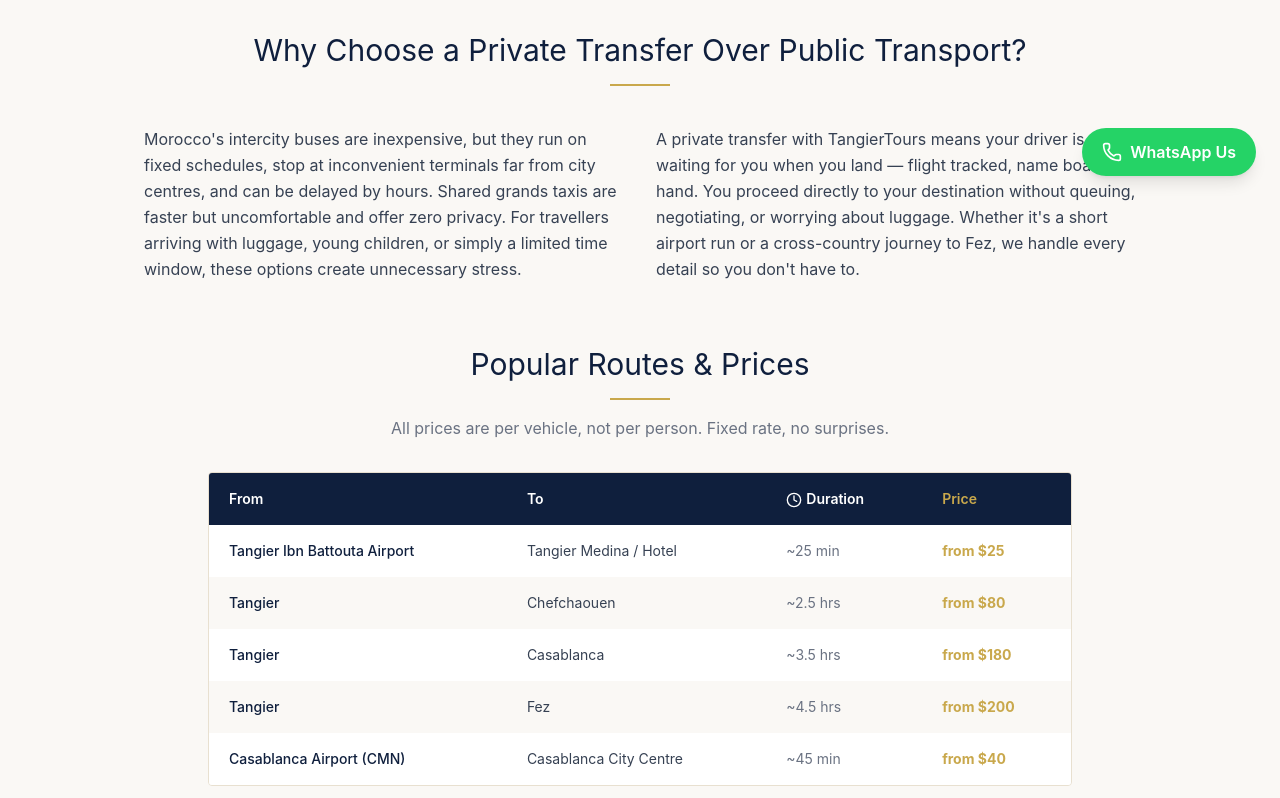
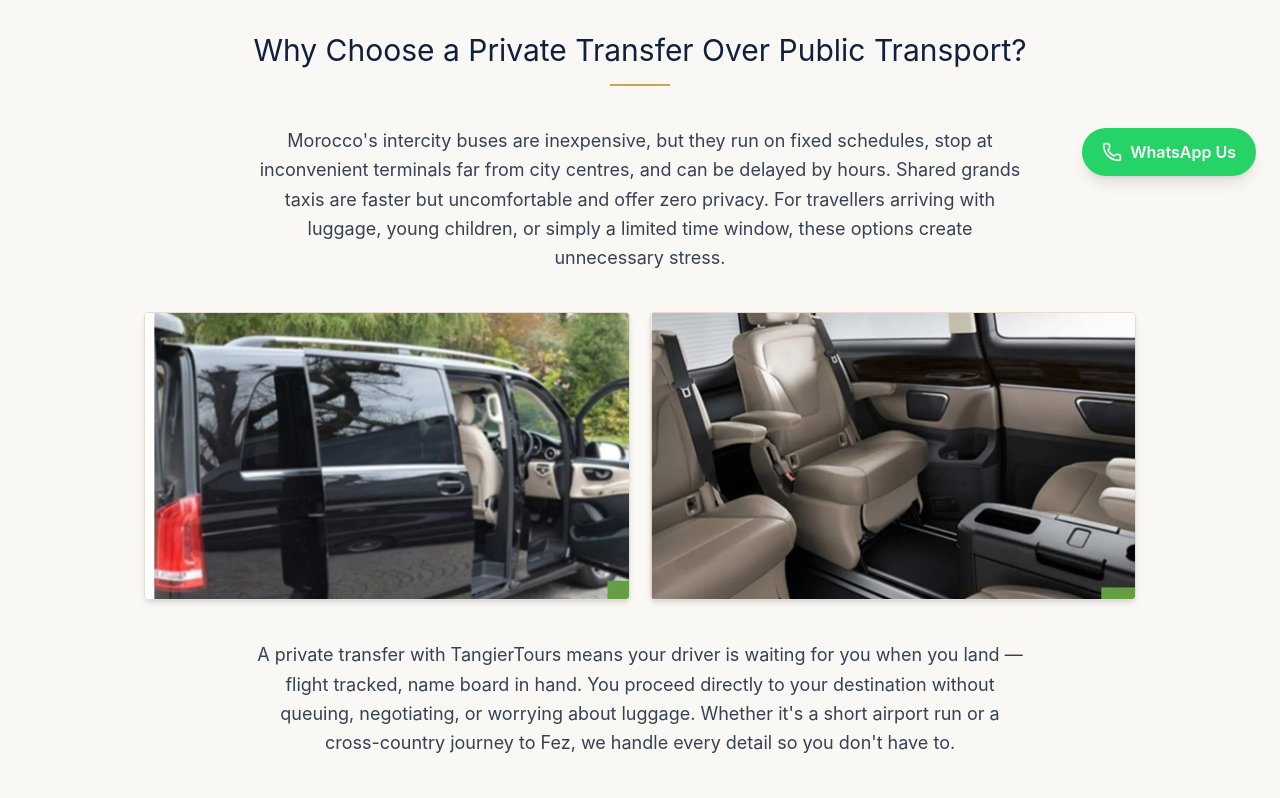
Before and after one commit to tangiertour-hue/tangiertours, a Next.js app: page /tours/private-morocco-transfers in a window 1280 px wide. Shown: the part 600-1398 px from the top of the page. Built offline with nearby package versions, Linux system fonts and the light colour scheme.

Commit message:
Add vehicle exterior & interior photos between paragraphs on Transfers page

```diff
--- a/app/tours/private-morocco-transfers/page.tsx
+++ b/app/tours/private-morocco-transfers/page.tsx
@@ -1,4 +1,5 @@
 import type { Metadata } from "next";
+import Image from "next/image";
 import Navbar from "@/components/Navbar";
 import Footer from "@/components/Footer";
 import Breadcrumb from "@/components/Breadcrumb";
@@ -130,14 +131,38 @@ export default function PrivateMoroccoTransfersPage() {
           <h2 className="font-display text-3xl text-navy text-center mb-2 gold-divider">
             Why Choose a Private Transfer Over Public Transport?
           </h2>
-          <div className="mt-10 grid md:grid-cols-2 gap-8 text-gray-700 leading-relaxed">
-            <p>
-              Morocco&apos;s intercity buses are inexpensive, but they run on fixed schedules, stop at inconvenient terminals far from city centres, and can be delayed by hours. Shared grands taxis are faster but uncomfortable and offer zero privacy. For travellers arriving with luggage, young children, or simply a limited time window, these options create unnecessary stress.
-            </p>
-            <p>
-              A private transfer with TangierTours means your driver is waiting for you when you land — flight tracked, name board in hand. You proceed directly to your destination without queuing, negotiating, or worrying about luggage. Whether it&apos;s a short airport run or a cross-country journey to Fez, we handle every detail so you don&apos;t have to.
-            </p>
+
+          {/* Paragraph 1 */}
+          <p className="mt-10 text-gray-700 leading-relaxed text-lg max-w-3xl mx-auto text-center">
+            Morocco&apos;s intercity buses are inexpensive, but they run on fixed schedules, stop at inconvenient terminals far from city centres, and can be delayed by hours. Shared grands taxis are faster but uncomfortable and offer zero privacy. For travellers arriving with luggage, young children, or simply a limited time window, these options create unnecessary stress.
+          </p>
+
+          {/* 2 photos side by side */}
+          <div className="grid grid-cols-1 sm:grid-cols-2 gap-5 mt-10">
+            <div className="relative h-64 sm:h-72 rounded-lg overflow-hidden shadow-md border border-border-warm">
+              <Image
+                src="/transfer-vehicle-exterior.webp"
+                alt="Private Mercedes-Benz transfer vehicle — exterior, Morocco private transfers TangierTours"
+                fill
+                className="object-cover object-center"
+                sizes="(max-width:640px) 100vw, 50vw"
+              />
+            </div>
+            <div className="relative h-64 sm:h-72 rounded-lg overflow-hidden shadow-md border border-border-warm">
+              <Image
+                src="/transfer-vehicle-interior.webp"
+                alt="Comfortable leather interior of private transfer Mercedes-Benz Vito Morocco"
+                fill
+                className="object-cover object-center"
+                sizes="(max-width:640px) 100vw, 50vw"
+              />
+            </div>
           </div>
+
+          {/* Paragraph 2 */}
+          <p className="mt-10 text-gray-700 leading-relaxed text-lg max-w-3xl mx-auto text-center">
+            A private transfer with TangierTours means your driver is waiting for you when you land — flight tracked, name board in hand. You proceed directly to your destination without queuing, negotiating, or worrying about luggage. Whether it&apos;s a short airport run or a cross-country journey to Fez, we handle every detail so you don&apos;t have to.
+          </p>
         </section>
 
         {/* Routes Pricing Table */}
```
Also changed, not shown: public/transfer-vehicle-exterior.webp (added), public/transfer-vehicle-interior.webp (added).
